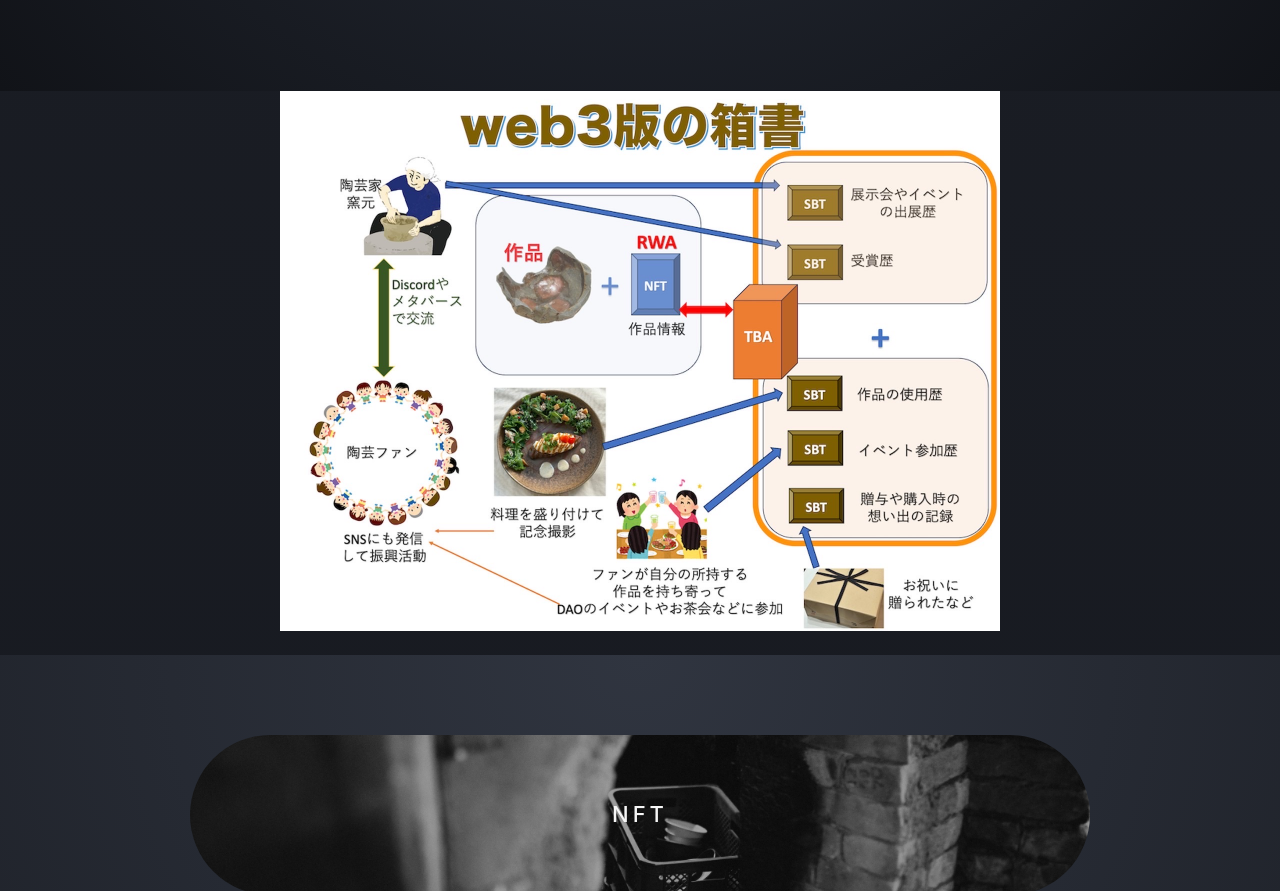
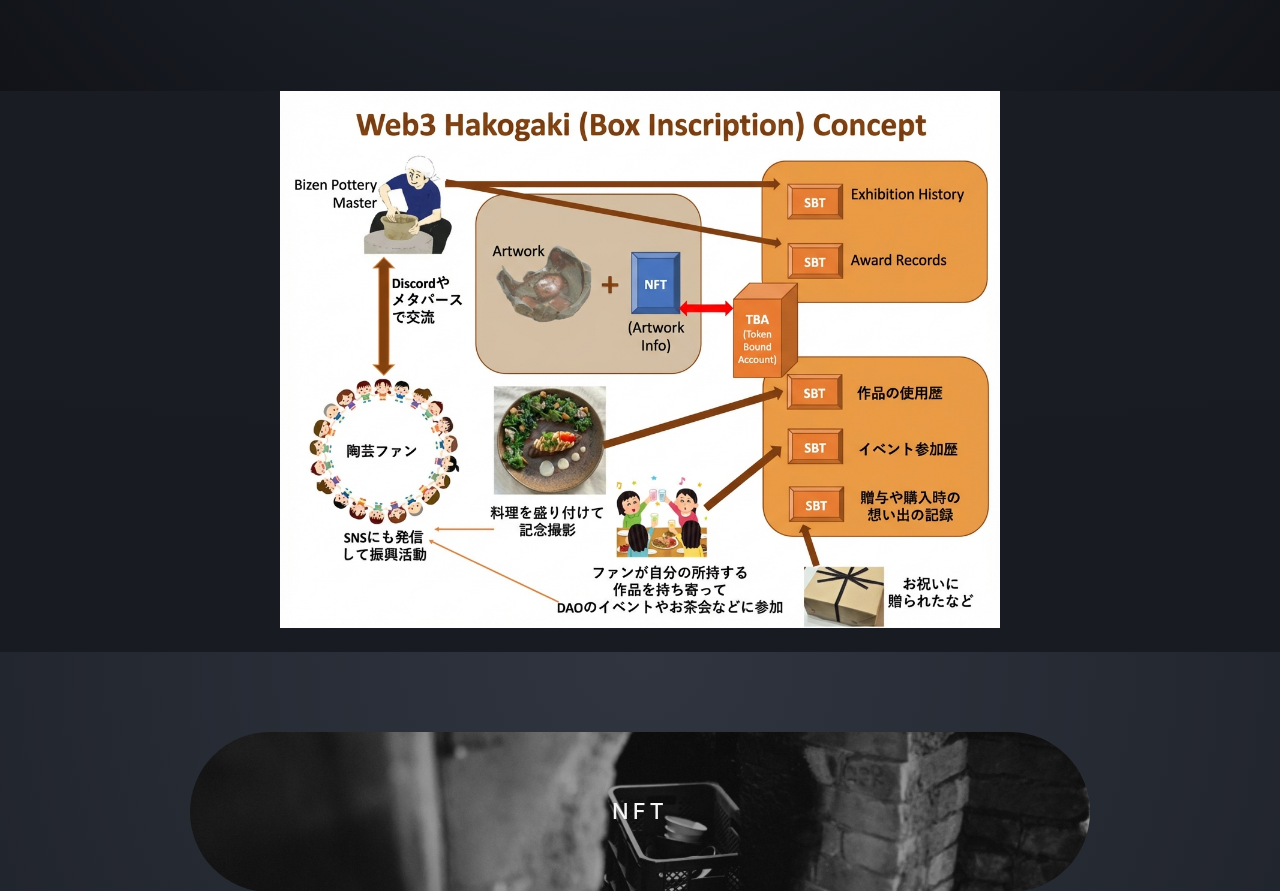
Before and after one commit to bizenDao/bizendao.github.io, a plain HTML site: page en/index.html in a window 1280 px wide. Shown: the part 5076-5967 px from the top of the page. Drawn offline with Linux system fonts and the light colour scheme.

Commit message:
feat: 箱書概念図を高品質リメイク - ja/en別画像で差し替え

```diff
--- a/en/index.html
+++ b/en/index.html
@@ -260,7 +260,7 @@
             </div>
         </section>
                                     <figure style="margin: 0 auto 24px; max-width: 720px">
-                    <img src="../img/IMG_3571.jpg" alt="Web3 Hakogaki concept diagram" style="
+                    <img src="../img/hakogaki_concept_en.jpg" alt="Web3 Hakogaki concept diagram" style="
                 width: 100%;
                 height: auto;
                 display: block;
```
Also changed, not shown: ja/index.html (+1 -1 lines), img/hakogaki_concept_en.jpg (added), img/hakogaki_concept_ja.jpg (added).
